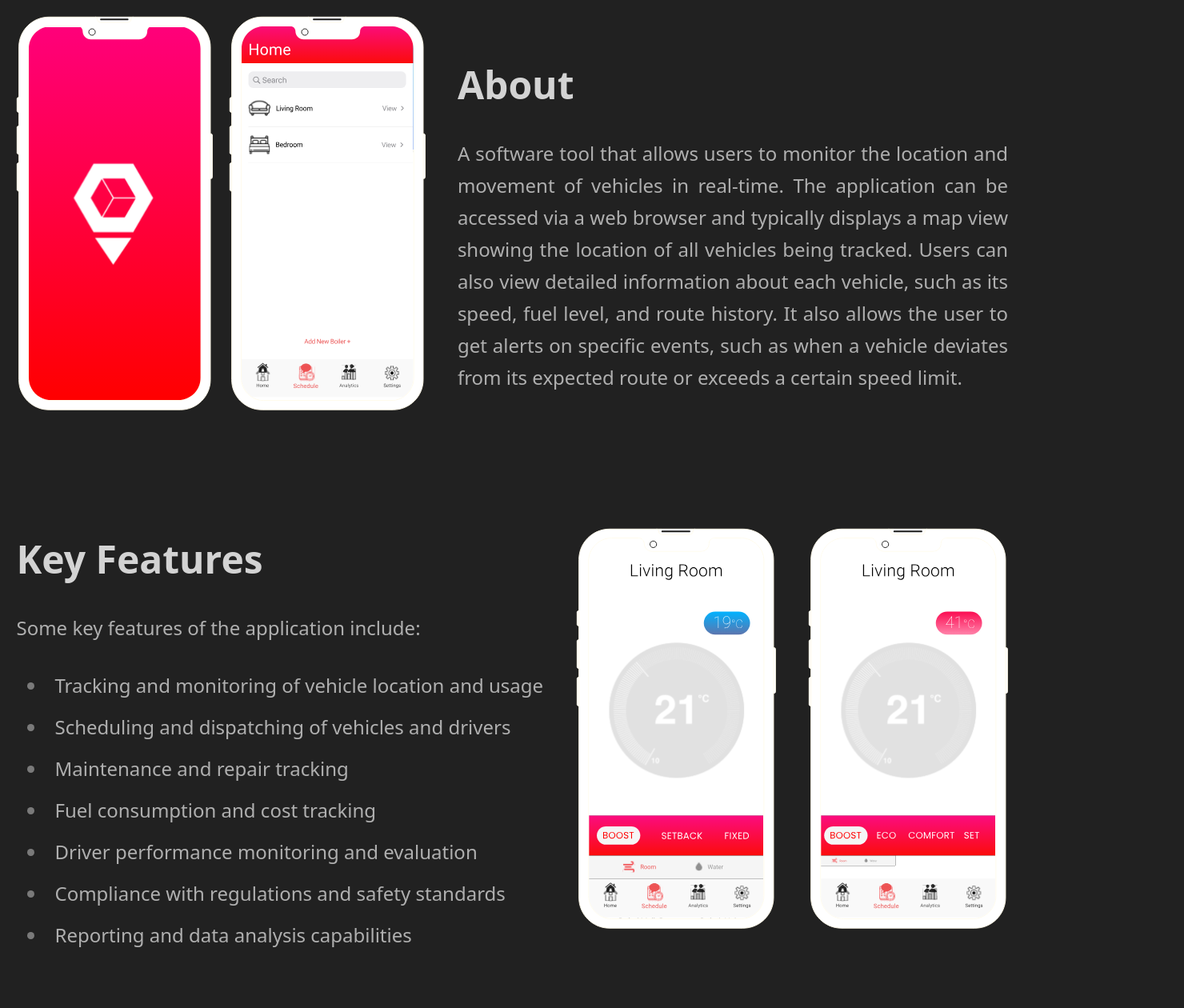
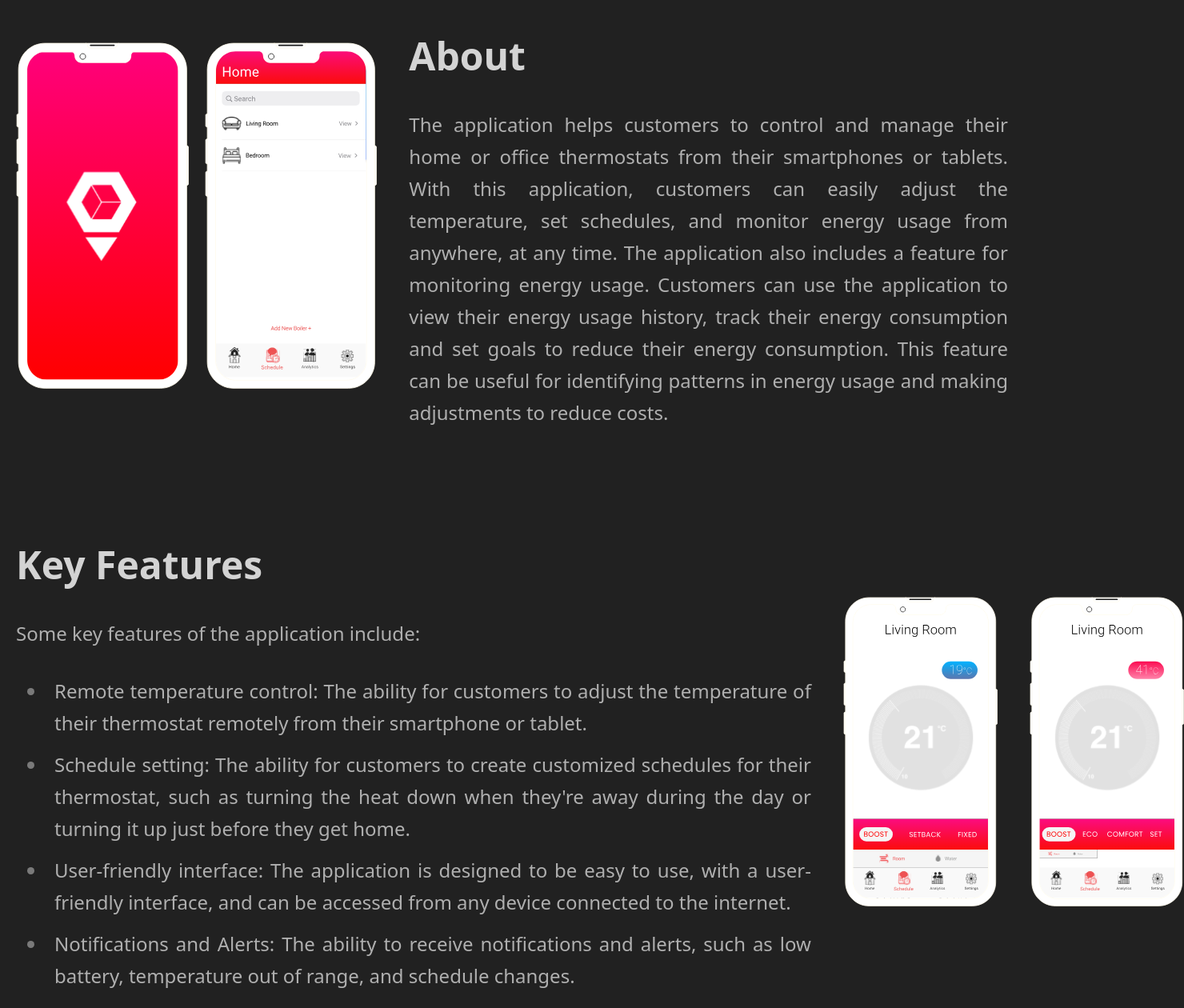
Before and after one commit to zubair1024/grizzlybit-dev, a Next.js app: page /portfolio/boiler-mobile in a window 1280 px wide. Shown: the part 280-1540 px from the top of the page at 80% size, 1480 px wide, since content can reach past the window. Built offline with nearby package versions, Linux system fonts and the light colour scheme.

Commit message:
Adding content for boiler mobile

```diff
--- a/src/pages/portfolio/boiler-mobile.tsx
+++ b/src/pages/portfolio/boiler-mobile.tsx
@@ -1,7 +1,12 @@
 import Layout from '@/components/Layout';
+import OtherProjects from '@/components/OtherProjects';
+import portfolio from 'data/portfolio';
 import Image from 'next/image';
 
-const VehicleApplicationPortfolioScreen = () => {
+const title = 'Smart Boiler Mobile';
+const otherProjects = portfolio.filter((i) => i.title !== title);
+
+const SmartBoilerMobilePortfolioScreen = () => {
   return (
     <>
       <Layout>
@@ -9,7 +14,7 @@ const VehicleApplicationPortfolioScreen = () => {
           <div className="bg-fixed bg-toolBelt">
             <div className="py-20 overflow-hidden text-white bg-black bg-opacity-50 shadow-lg toolBelt-content backdrop-filter backdrop-blur-lg">
               <h1 className="text-4xl font-bold text-center md:grid-cols-4">
-                Vehicle Tracking Application
+                {title}
               </h1>
             </div>
           </div>
@@ -35,15 +40,16 @@ const VehicleApplicationPortfolioScreen = () => {
               <div className="ml-10">
                 <h2>About</h2>
                 <p className="text-justify">
-                  A software tool that allows users to monitor the location and
-                  movement of vehicles in real-time. The application can be
-                  accessed via a web browser and typically displays a map view
-                  showing the location of all vehicles being tracked. Users can
-                  also view detailed information about each vehicle, such as its
-                  speed, fuel level, and route history. It also allows the user
-                  to get alerts on specific events, such as when a vehicle
-                  deviates from its expected route or exceeds a certain speed
-                  limit.
+                  The application helps customers to control and manage their
+                  home or office thermostats from their smartphones or tablets.
+                  With this application, customers can easily adjust the
+                  temperature, set schedules, and monitor energy usage from
+                  anywhere, at any time. The application also includes a feature
+                  for monitoring energy usage. Customers can use the application
+                  to view their energy usage history, track their energy
+                  consumption and set goals to reduce their energy consumption.
+                  This feature can be useful for identifying patterns in energy
+                  usage and making adjustments to reduce costs.
                 </p>
               </div>
             </div>
@@ -55,14 +61,26 @@ const VehicleApplicationPortfolioScreen = () => {
                   Some key features of the application include:
                   <ul>
                     <li>
-                      Tracking and monitoring of vehicle location and usage
+                      Remote temperature control: The ability for customers to
+                      adjust the temperature of their thermostat remotely from
+                      their smartphone or tablet.
                     </li>
-                    <li>Scheduling and dispatching of vehicles and drivers</li>
-                    <li>Maintenance and repair tracking</li>
-                    <li>Fuel consumption and cost tracking</li>
-                    <li>Driver performance monitoring and evaluation</li>
-                    <li>Compliance with regulations and safety standards</li>
-                    <li>Reporting and data analysis capabilities</li>
+                    <li>
+                      Schedule setting: The ability for customers to create
+                      customized schedules for their thermostat, such as turning
+                      the heat down when they&apos;re away during the day or
+                      turning it up just before they get home.
+                    </li>
+                    <li>
+                      User-friendly interface: The application is designed to be
+                      easy to use, with a user-friendly interface, and can be
+                      accessed from any device connected to the internet.
+                    </li>
+                    <li>
+                      Notifications and Alerts: The ability to receive
+                      notifications and alerts, such as low battery, temperature
+                      out of range, and schedule changes.
+                    </li>
                   </ul>
                 </p>
               </div>
@@ -100,8 +118,14 @@ const VehicleApplicationPortfolioScreen = () => {
                   <div>Ionic</div>
                   <div>Node.JS</div>
                   <div>Express</div>
+                  <div>Cordova</div>
+                  <div>OneSignal</div>
                 </div>
               </div>
+            </div>
+            <div>
+              <h2>Other projects</h2>
+              <OtherProjects data={otherProjects}></OtherProjects>
             </div>
           </div>
         </div>
@@ -110,4 +134,4 @@ const VehicleApplicationPortfolioScreen = () => {
   );
 };
 
-export default VehicleApplicationPortfolioScreen;
+export default SmartBoilerMobilePortfolioScreen;
```
